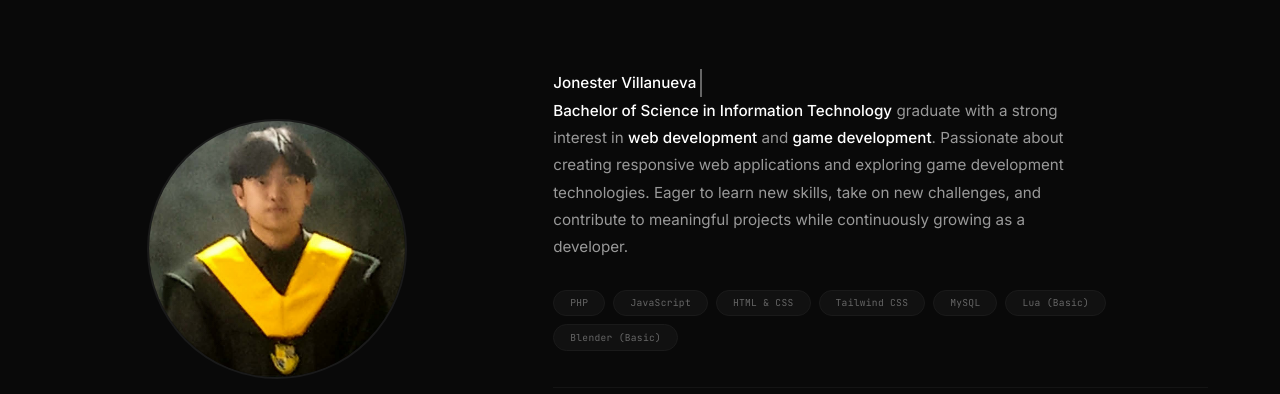
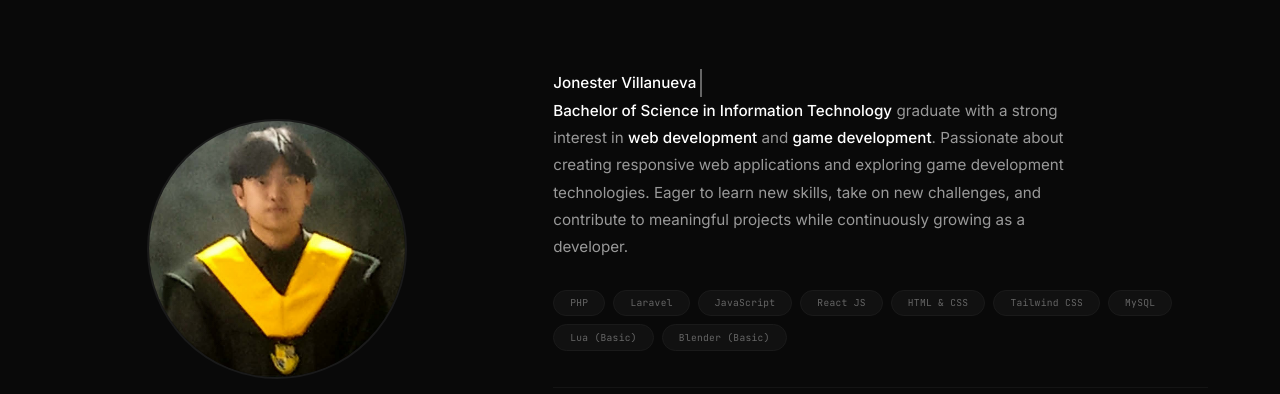
Before and after one commit to jonester-front/portfolio, a plain HTML site: page index.html in a window 1280 px wide. Shown: the part 78-472 px from the top of the page. Drawn offline with Linux system fonts and the light colour scheme.

Commit message:
Update index.html

```diff
--- a/index.html
+++ b/index.html
@@ -1057,8 +1057,10 @@
           </p>
          <div class="about-tags">
     <span>PHP</span>
+    <span>Laravel</span>
     <span>JavaScript</span>
-            <span>HTML & CSS</span>
+    <span>React JS</span>
+    <span>HTML &amp; CSS</span>
     <span>Tailwind CSS</span>
     <span>MySQL</span>
     <span>Lua (Basic)</span>
```
Lines whose indentation alone changed are shown as unchanged.
